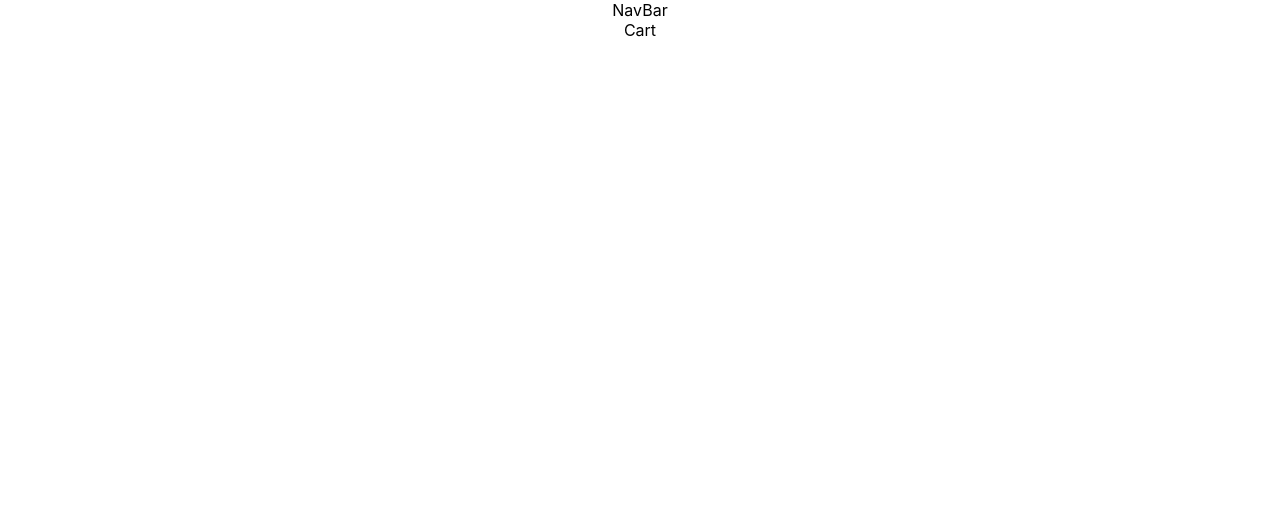
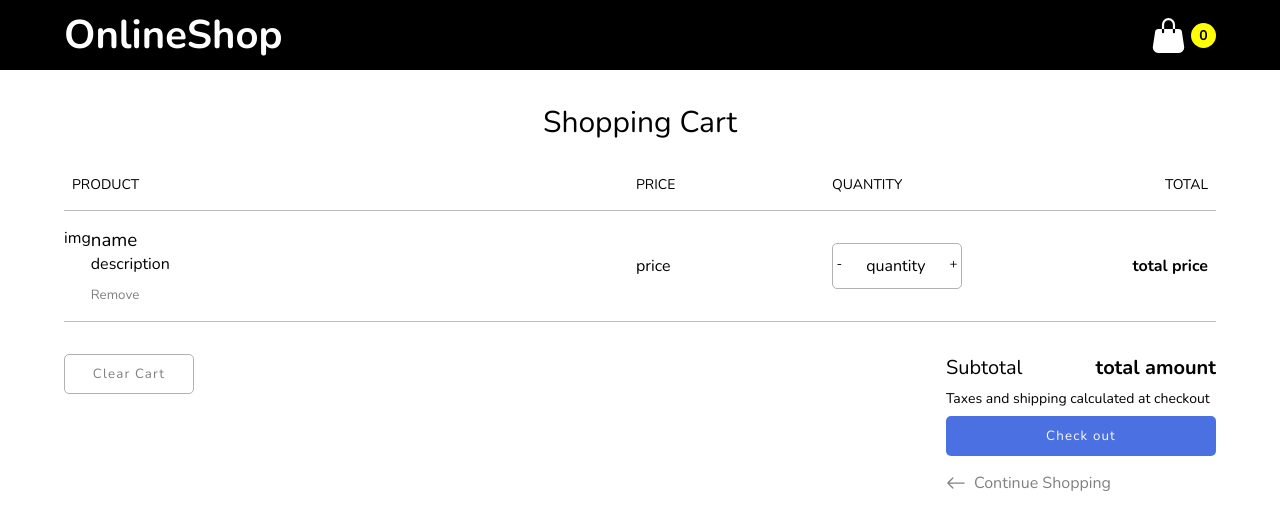
Before and after one commit to jjjadey/newReactJs, a React (Create React App) app: page /cart in a window 1280 px wide. Shown: the top 530 px of the page. Built offline with nearby package versions, Linux system fonts and the light colour scheme.

Commit message:
Home and Cart component

```diff
--- a/src/App.css
+++ b/src/App.css
@@ -1,38 +1,296 @@
-.App {
+@import url("https://fonts.googleapis.com/css2?family=Nunito:wght@200;400;700&display=swap");
+
+* {
+  padding: 0;
+  margin: 0;
+  box-sizing: border-box;
+  font-family: "Nunito", sans-serif;
+}
+
+
+/* NavBar */
+
+.nav-bar {
+  height: 70px;
+  background: black;
+  display: flex;
+  justify-content: space-between;
+  align-items: center;
+  padding: 0 4rem;
+}
+.nav-bar a {
+  text-decoration: none;
+  color: white;
+}
+.nav-bar h2 {
+  font-size: 40px;
+}
+.nav-bag {
+  display: flex;
+  align-items: center;
+}
+.bag-quantity {
+  display: flex;
+  align-items: center;
+  justify-content: center;
+  height: 25px;
+  width: 25px;
+  border-radius: 50%;
+  background: yellow;
+  font-size: 14px;
+  font-weight: 700;
+  color: black;
+  margin-left: 5px;
+}
+
+/* Home */
+
+.home-container {
+  padding: 2rem 4rem;
+}
+.home-container h2 {
+  font-size: 40px;
+  font-weight: 400;
   text-align: center;
 }
-
-.App-logo {
-  height: 40vmin;
-  pointer-events: none;
+.products {
+  display: flex;
+  justify-content: space-between;
+  flex-wrap: wrap;
+  margin-top: 2rem;
+}
+.product {
+  display: flex;
+  flex-direction: column;
+  justify-content: space-between;
+  margin: 1rem auto;
+  padding: 1rem;
+  border-radius: 15px;
+  width: 250px;
+  max-width: 100%;
+  height: 400px;
+  box-shadow: -5px -5px 10px rgba(255, 255, 255, 0.5),
+    2px 2px 5px rgba(94, 104, 121, 0.3);
+}
+.product h3 {
+  font-size: 25px;
+  font-weight: 400;
+}
+.product img {
+  width: 80%;
+  margin-top: 1rem;
+  margin-left: auto;
+  margin-right: auto;
+}
+.product .details {
+  display: flex;
+  justify-content: space-between;
+  align-items: center;
+}
+.product .details .price {
+  font-size: 20px;
+  font-weight: 700;
+}
+.product button {
+  width: 100%;
+  height: 40px;
+  border-radius: 5px;
+  margin-top: 2rem;
+  font-weight: 400;
+  letter-spacing: 1.15px;
+  background-color: #4b70e2;
+  color: #f9f9f9;
+  border: none;
+  outline: none;
+  cursor: pointer;
 }
 
-@media (prefers-reduced-motion: no-preference) {
-  .App-logo {
-    animation: App-logo-spin infinite 20s linear;
-  }
+/* Cart */
+.cart-container {
+  padding: 2rem 4rem;
+}
+.cart-container h2 {
+  font-weight: 400;
+  font-size: 30px;
+  text-align: center;
+}
+.cart-container .titles {
+  margin: 2rem 0 1rem 0;
+}
+.cart-container .titles h3 {
+  font-size: 14px;
+  font-weight: 400;
+  text-transform: uppercase;
+}
+.cart-item,
+.cart-container .titles {
+  display: grid;
+  align-items: center;
+  grid-template-columns: 3fr 1fr 1fr 1fr;
+  column-gap: 0.5rem;
+}
+.cart-item {
+  border-top: 1px solid rgb(187, 187, 187);
+  padding: 1rem 0;
+}
+.cart-container .titles .product-title {
+  padding-left: 0.5rem;
+}
+.cart-container .titles .total {
+  padding-right: 0.5rem;
+  justify-self: right;
+}
+.cart-item .cart-product {
+  display: flex;
+}
+.cart-item .cart-product img {
+  width: 100px;
+  max-width: 100%;
+  margin-right: 1rem;
+}
+.cart-item .cart-product h3 {
+  font-weight: 400;
+}
+.cart-item .cart-product button {
+  border: none;
+  outline: none;
+  margin-top: 0.7rem;
+  cursor: pointer;
+  background: none;
+  color: gray;
+}
+.cart-item .cart-product button:hover {
+  color: black;
 }
 
-.App-header {
-  background-color: #282c34;
-  min-height: 100vh;
+.cart-item .cart-product-quantity {
+  display: flex;
+  align-items: flex-start;
+  justify-content: center;
+  width: 130px;
+  max-width: 100%;
+  border: 0.5px solid rgb(177, 177, 177);
+  border-radius: 5px;
+}
+.cart-item .cart-product-quantity button {
+  border: none;
+  outline: none;
+  background: none;
+  padding: 0.7rem 1.5rem;
+  cursor: pointer;
+}
+.cart-item .cart-product-quantity .count {
+  padding: 0.7rem 0;
+}
+.cart-item .cart-product-total-price {
+  padding-right: 0.5rem;
+  justify-self: right;
+  font-weight: 700;
+}
+
+/* cart summary */
+.cart-summary {
+  display: flex;
+  justify-content: space-between;
+  align-items: flex-start;
+  border-top: 1px solid rgb(187, 187, 187);
+  padding-top: 2rem;
+}
+.cart-summary .clear-btn {
+  width: 130px;
+  height: 40px;
+  border-radius: 5px;
+  font-weight: 400;
+  letter-spacing: 1.15px;
+  border: 0.5px solid rgb(177, 177, 177);
+  color: gray;
+  background: none;
+  outline: none;
+  cursor: pointer;
+}
+.cart-checkout {
+  width: 270px;
+  max-width: 100%;
+}
+.cart-checkout .subtotal {
+  display: flex;
+  justify-content: space-between;
+  font-size: 20px;
+}
+.cart-checkout .amount {
+  font-weight: 700;
+}
+.cart-checkout p {
+  font-size: 14px;
+  font-weight: 200;
+  margin: 0.5rem 0;
+}
+.cart-checkout button {
+  width: 100%;
+  height: 40px;
+  border-radius: 5px;
+  font-weight: 400;
+  letter-spacing: 1.15px;
+  background-color: #4b70e2;
+  color: #f9f9f9;
+  border: none;
+  outline: none;
+  cursor: pointer;
+}
+.continue-shopping,
+.start-shopping {
+  margin-top: 1rem;
+}
+.continue-shopping a,
+.start-shopping a {
+  color: gray;
+  text-decoration: none;
+  display: flex;
+  align-items: center;
+}
+.continue-shopping a span,
+.start-shopping a span {
+  margin-left: 0.5rem;
+}
+.cart-empty {
+  font-size: 20px;
+  margin-top: 2rem;
+  color: rgb(84, 84, 84);
   display: flex;
   flex-direction: column;
   align-items: center;
-  justify-content: center;
-  font-size: calc(10px + 2vmin);
-  color: white;
 }
 
-.App-link {
-  color: #61dafb;
-}
+/* Responsive */
 
-@keyframes App-logo-spin {
-  from {
-    transform: rotate(0deg);
+@media (max-width: 665px) {
+  /* NavBar */
+  .nav-bar {
+    padding: 0 1rem;
   }
-  to {
-    transform: rotate(360deg);
+  .nav-bar h2 {
+    font-size: 30px;
+  }
+
+  /* Cart */
+  .cart-container {
+    padding: 2rem;
+  }
+  .cart-container .titles {
+    display: none;
+  }
+  .cart-item,
+  .cart-container .titles {
+    grid-template-columns: 1fr;
+    row-gap: 1rem;
+  }
+  .cart-item .cart-product-total-price {
+    justify-self: left;
+  }
+  .cart-summary {
+    flex-direction: column;
+  }
+  .cart-summary .clear-btn {
+    margin-bottom: 2rem;
   }
 }
--- a/src/App.js
+++ b/src/App.js
@@ -6,10 +6,10 @@ import NavBar from './components/NavBar';
 
 function App() {
   return (
-    <div className="App">
+    <div>
       <BrowserRouter>
         <NavBar />
-        <div className="content-container">
+        <div>
           <Routes>
             <Route path="/cart" element={<Cart />} />
             <Route path="/" element={<Home />} />
--- a/src/components/Cart.js
+++ b/src/components/Cart.js
@@ -1,9 +1,68 @@
-import React from 'react'
+import React from 'react';
+import { Link } from "react-router-dom";
 
 const Cart = () => {
   return (
-    <div>Cart</div>
-  )
+    <div className="cart-container">
+      <h2>Shopping Cart</h2>
+      <div>
+        <div className="titles">
+          <h3 className="product-title">Product</h3>
+          <h3 className="price">Price</h3>
+          <h3 className="quantity">Quantity</h3>
+          <h3 className="total">Total</h3>
+        </div>
+        <div className="cart-items">
+          <div className="cart-item">
+            <div className="cart-product">
+              img
+              <div>
+                <h3>name</h3>
+                <p>description</p>
+                <button>Remove</button>
+              </div>
+            </div>
+            <div className="cart-product-price">price</div>
+            <div className="cart-product-quantity">
+              <button> - </button>
+              <div className="count">quantity</div>
+              <button>+</button>
+            </div>
+            <div className="cart-product-total-price">total price</div>
+          </div>
+        </div>
+        <div className="cart-summary">
+          <button className="clear-btn"> Clear Cart</button>
+          <div className="cart-checkout">
+            <div className="subtotal">
+              <span>Subtotal</span>
+              <span className="amount">total amount</span>
+            </div>
+            <p>Taxes and shipping calculated at checkout</p>
+            <button>Check out</button>
+            <div className="continue-shopping">
+              <Link to="/">
+                <svg
+                  xmlns="http://www.w3.org/2000/svg"
+                  width="20"
+                  height="20"
+                  fill="currentColor"
+                  className="bi bi-arrow-left"
+                  viewBox="0 0 16 16"
+                >
+                  <path
+                    fillRule="evenodd"
+                    d="M15 8a.5.5 0 0 0-.5-.5H2.707l3.147-3.146a.5.5 0 1 0-.708-.708l-4 4a.5.5 0 0 0 0 .708l4 4a.5.5 0 0 0 .708-.708L2.707 8.5H14.5A.5.5 0 0 0 15 8z"
+                  />
+                </svg>
+                <span>Continue Shopping</span>
+              </Link>
+            </div>
+          </div>
+        </div>
+      </div>
+    </div>
+  );
 }
 
 export default Cart
--- a/src/components/Home.js
+++ b/src/components/Home.js
@@ -2,8 +2,25 @@ import React from 'react'
 
 const Home = () => {
   return (
-    <div>Home</div>
-  )
+    <div className="home-container">
+      <>
+        <h2>New Arrivals</h2>
+        <div className="products">
+          <div className="product">
+            <h3>product name</h3>
+            img
+            {/* <img /> */}
+            <div className="details">
+              <span>description</span>
+              <span className="price">10</span>
+            </div>
+            <button > Add To Cart </button>
+          </div>
+        </div>
+      </>
+
+    </div>
+  );
 }
 
 export default Home
--- a/src/components/NavBar.js
+++ b/src/components/NavBar.js
@@ -1,8 +1,30 @@
-import React from 'react'
+import React from 'react';
+import { Link } from "react-router-dom";
 
 const NavBar = () => {
   return (
-    <div>NavBar</div>
+    <nav className="nav-bar">
+      <Link to="/">
+        <h2>OnlineShop</h2>
+      </Link>
+      <Link to="/cart">
+        <div className="nav-bag">
+          <svg
+            xmlns="http://www.w3.org/2000/svg"
+            width="35"
+            height="35"
+            fill="currentColor"
+            className="bi bi-handbag-fill"
+            viewBox="0 0 16 16"
+          >
+            <path d="M8 1a2 2 0 0 0-2 2v2H5V3a3 3 0 1 1 6 0v2h-1V3a2 2 0 0 0-2-2zM5 5H3.36a1.5 1.5 0 0 0-1.483 1.277L.85 13.13A2.5 2.5 0 0 0 3.322 16h9.355a2.5 2.5 0 0 0 2.473-2.87l-1.028-6.853A1.5 1.5 0 0 0 12.64 5H11v1.5a.5.5 0 0 1-1 0V5H6v1.5a.5.5 0 0 1-1 0V5z" />
+          </svg>
+          <span className="bag-quantity">
+            <span>0</span>
+          </span>
+        </div>
+      </Link>
+    </nav>
   )
 }
 
```
